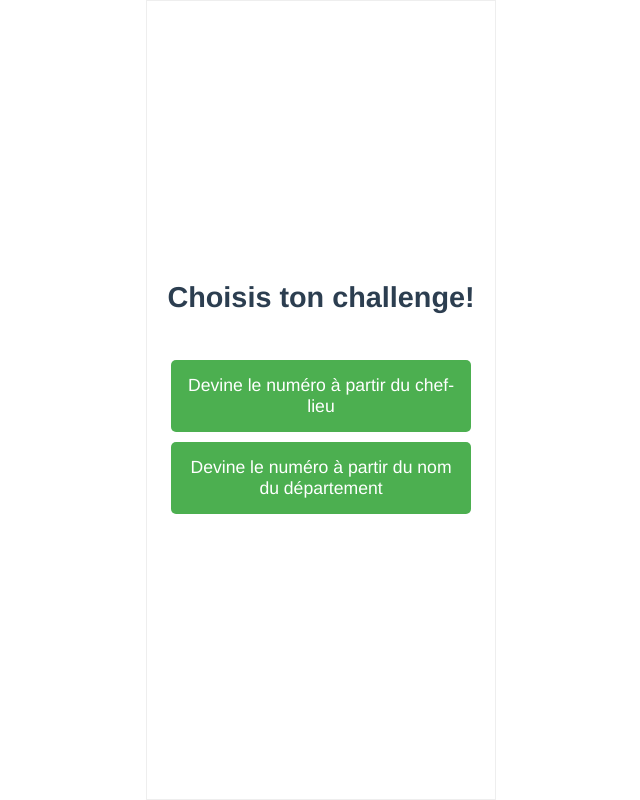
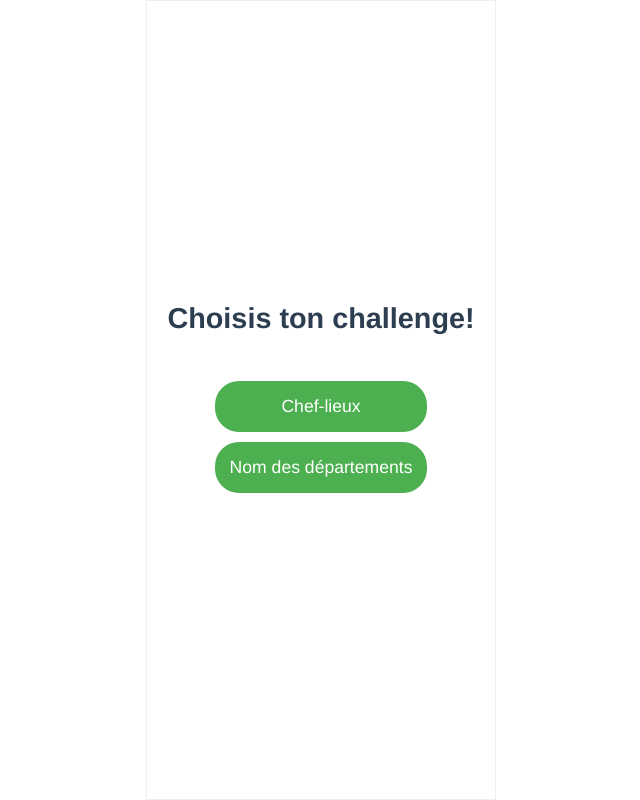
Before and after one commit to tanguyhardion/geography-guessing, a Vue app: page / in a window 1280 px wide. Shown: the whole page, without its empty margins (319-959 px from the left). Built offline with nearby package versions, Linux system fonts and the light colour scheme.

Commit message:
add deployment scripts, update button styles, and refine game prompts

```diff
--- a/package.json
+++ b/package.json
@@ -7,7 +7,9 @@
     "dev": "vite",
     "build": "vue-tsc -b && vite build",
     "preview": "vite preview",
-    "format": "prettier --write ."
+    "format": "prettier --write .",
+    "predeploy": "npm run build",
+    "deploy": "gh-pages -d dist"
   },
   "dependencies": {
     "pinia": "^3.0.2",
--- a/src/App.vue
+++ b/src/App.vue
@@ -19,7 +19,6 @@ import { ref } from "vue";
 import HomePage from "./pages/HomePage.vue";
 import GamePage from "./pages/GamePage.vue";
 import { useGameStore } from "./store/gameStore";
-import type { GameMode } from "./types";
 
 const gameStore = useGameStore();
 const currentPage = ref<"home" | "game">("home");
--- a/src/components/GuessingArea.vue
+++ b/src/components/GuessingArea.vue
@@ -4,15 +4,15 @@
       <p class="instruction-text">
         {{
           gameStore.gameMode === "guessChefLieu"
-            ? "Devine le numéro du département du chef-lieu:"
-            : "Devine le numéro du département:"
+            ? "Clique sur le numéro du département du chef-lieu:"
+            : "Clique sur le numéro du département:"
         }}
       </p>
       <h2 class="target-name">
         {{
           gameStore.gameMode === "guessChefLieu"
-            ? gameStore.currentDepartment.name
-            : gameStore.currentDepartment.chefLieu
+            ? gameStore.currentDepartment.chefLieu
+            : gameStore.currentDepartment.name
         }}
       </h2>
       <SkipButton />
--- a/src/components/SkipButton.vue
+++ b/src/components/SkipButton.vue
@@ -19,7 +19,6 @@ const skip = () => {
   color: white;
   background-color: #f44336; /* Red */
   border: none;
-  border-radius: 5px;
   cursor: pointer;
   margin-top: 10px;
   transition: background-color 0.3s ease;
--- a/src/pages/HomePage.vue
+++ b/src/pages/HomePage.vue
@@ -2,12 +2,8 @@
   <div class="homepage">
     <h2>Choisis ton challenge!</h2>
     <div class="mode-buttons">
-      <button @click="startGame('guessChefLieu')">
-        Devine le numéro à partir du chef-lieu
-      </button>
-      <button @click="startGame('guessDepartmentName')">
-        Devine le numéro à partir du nom du département
-      </button>
+      <button @click="startGame('guessChefLieu')">Chef-lieux</button>
+      <button @click="startGame('guessDepartmentName')">Nom des départements</button>
     </div>
   </div>
 </template>
@@ -50,7 +46,6 @@ h2 {
   background-color: #4caf50;
   color: white;
   border: none;
-  border-radius: 5px;
   cursor: pointer;
   transition: background-color 0.3s ease;
 }
--- a/src/style.css
+++ b/src/style.css
@@ -37,7 +37,7 @@ h1 {
 }
 
 button {
-  border-radius: 8px;
+  border-radius: 24px;
   border: 1px solid transparent;
   padding: 0.6em 1.2em;
   font-size: 1em;
@@ -49,10 +49,6 @@ button {
 }
 button:hover {
   border-color: #646cff;
-}
-button:focus,
-button:focus-visible {
-  outline: 4px auto -webkit-focus-ring-color;
 }
 
 .card {
--- a/tsconfig.app.json
+++ b/tsconfig.app.json
@@ -5,8 +5,6 @@
 
     /* Linting */
     "strict": true,
-    "noUnusedLocals": true,
-    "noUnusedParameters": true,
     "erasableSyntaxOnly": true,
     "noFallthroughCasesInSwitch": true,
     "noUncheckedSideEffectImports": true
```
